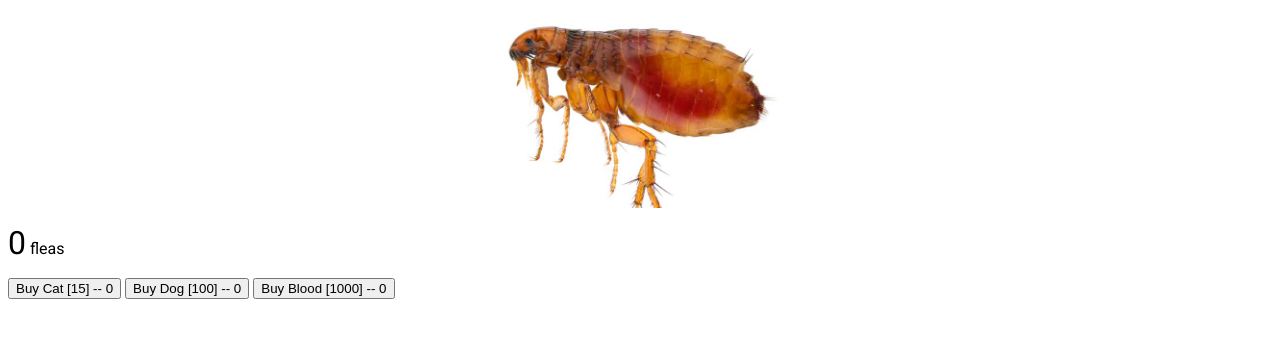
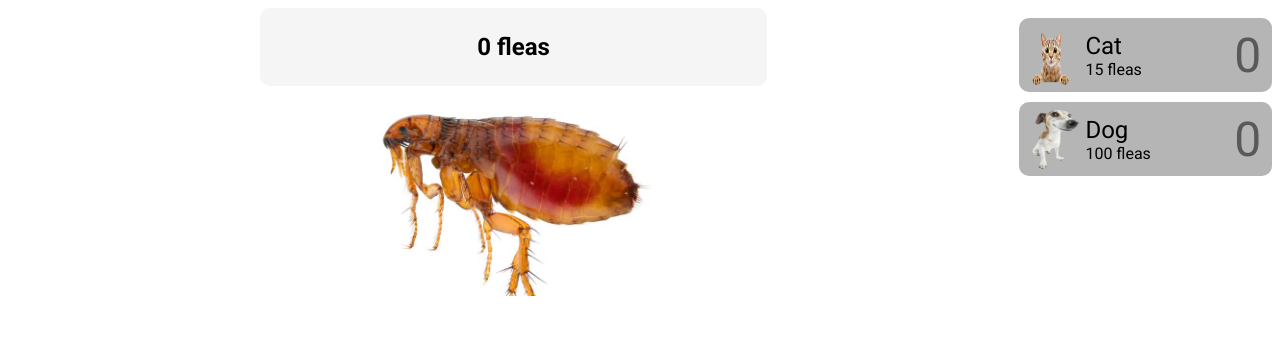
Before and after one commit to FlopD0g/Flea-Clicker, a plain HTML site: page Flea Clicker/index.html in a window 1280 px wide. Drawn offline with Linux system fonts and the light colour scheme.

Commit message:
Added more CSS

```diff
--- a/Flea Clicker/index.html
+++ b/Flea Clicker/index.html
@@ -10,11 +10,46 @@
     <link rel="stylesheet" href="styles.css">
   </head>
   <body>
-      <img src=flea-index.jpg onclick="erection(1)" width=300 class="flea-picture">
-      <p><span id="fleas">0</span> <span id="currency">fleas</span></p>
-      <button onclick="buyCat()"> Buy Cat [<span id="catcost">15</span>] -- <span id="catsowned">0</span></button>
-      <button onclick="buyDog()"> Buy Dog [<span id="dogcost">100</span>] -- <span id="dogsowned">0</span></button>
-      <button onclick="buyBlood()"> Buy Blood [<span id="bloodcost">1000</span>] -- <span id="bloodowned">0</span></button>
+    <center>
+      <div class="sectionLeft">
+        <div class="scoreContainer">
+          <p><span id="fleas">0</span> <span id="currency">fleas</span></p>
+        </div>
+        <div class="clickerContainer">
+          <img src=flea.jpg onclick="erection(1)" width=300>
+        </div>
+      </div>
+
+      <div class="sectionRight">
+        <table class="shopButton" onclick="buyCat()">
+          <tr>
+            <td id="image"><img src="cat.png"></td>
+            <td id="nameAndCost">
+              <p>Cat</p>
+              <p><span id="catcost">15</span> fleas</p>
+            </td>
+            <td id="amount"><span id="catsowned">0</span></td>
+          </tr>
+        </table>
+
+        <table class="shopButton" onclick="buyDog()">
+          <tr>
+            <td id="image"><img src="dog.png"></td>
+            <td id="nameAndCost">
+              <p>Dog</p>
+              <p><span id="dogcost">100</span> fleas</p>
+            </td>
+            <td id="amount"><span id="dogsowned">0</span></td>
+          </tr>
+        </table>
+
+        <!--
+        <button onclick="buyCat()"> Buy Cat [<span id="catcost">15</span>] -- <span id="catsowned">0</span></button>
+        <button onclick="buyDog()"> Buy Dog [<span id="dogcost">100</span>] -- <span id="dogsowned">0</span></button>
+        <button onclick="buyBlood()"> Buy Blood [<span id="bloodcost">1000</span>] -- <span id="bloodowned">0</span></button>
+        -->
+      </div>
+    </center>
     <script src="script.js"></script>
   </body>
 </html>
--- a/Flea Clicker/script.js
+++ b/Flea Clicker/script.js
@@ -1,5 +1,4 @@
 var fleas_owned = 0;
-var fps = 0;
 
 var catCost = 15;
 var catsOwned = 0;
@@ -19,7 +18,7 @@ function buyCat() {
     if (fleas_owned >= catCost) {
         fleas_owned = fleas_owned - catCost;
         catsOwned = catsOwned + 1;
-        catCost = Math.round(catCost * 1.15);
+        catCost = Math.round(catCost * 1.5);
 
         document.getElementById("fleas").innerHTML = fleas_owned;
         document.getElementById("catcost").innerHTML = catCost;
@@ -31,7 +30,7 @@ function buyDog() {
     if (fleas_owned >= dogCost) {
         fleas_owned = fleas_owned - dogCost;
         dogsOwned = dogsOwned + 1;
-        dogCost = Math.round(dogCost * 1.5);
+        dogCost = Math.round(dogCost * 2.5);
 
         document.getElementById("fleas").innerHTML = fleas_owned;
         document.getElementById("dogcost").innerHTML = dogCost;
@@ -43,7 +42,7 @@ function buyBlood() {
     if (fleas_owned >= bloodCost) {
         fleas_owned = fleas_owned - bloodCost;
         bloodowned = bloodowned + 1;
-        bloodCost = Math.round(bloodCost * 1.5);
+        bloodCost = Math.round(bloodCost * 5.5);
 
         document.getElementById("fleas").innerHTML = fleas_owned;
         document.getElementById("bloodcost").innerHTML = bloodCost;
@@ -52,8 +51,9 @@ function buyBlood() {
 }
 
 setInterval(function() {
-    fleas_owned = fleas_owned + (catsOwned * Math.floor((Math.random() * 3) + 1));
-    fleas_owned = fleas_owned + (dogsOwned * Math.floor((Math.random() * 5) + 1));
-    fleas_owned = fleas_owned + (bloodowned * Math.floor((Math.random() * 15) + 1));
+    fleas_owned = fleas_owned + (catsOwned * Math.floor((Math.random() * 2) + 1));
+    fleas_owned = fleas_owned + (dogsOwned * Math.floor((Math.random() * 4) + 1));
+    fleas_owned = fleas_owned + (bloodowned * Math.floor((Math.random() * 10) + 1));
     document.getElementById("fleas").innerHTML = fleas_owned;
+    document.title = fleas_owned + " fleas - Flea Clicker"
 }, 1000)
--- a/Flea Clicker/styles.css
+++ b/Flea Clicker/styles.css
@@ -1,28 +1,74 @@
 @import url('https://fonts.googleapis.com/css2?family=Roboto:wght@400;700&display=swap');
 
-.flea-picture {
-    transition: 0.15s;
-    display: block;
-    margin-left: auto;
-    margin-right: auto;
-    object-fit: contain;
-    }
+.sectionLeft {
+    float: left;
+    width: 80%;
+}
 
-    .flea-picture:hover {
-    transform: scale(105%);
-    cursor: pointer;
-    }
+.sectionRight {
+    float: right;
+    width: 20%;
+}
 
-    .flea-picture:active {
-    transform: scale(90%);
-    }
+.scoreContainer {
+    background-color: rgb(238,238,238, 0.6);
+    width: 50%;
+    padding: 1px;
+    border-radius: 10px;
+    font-size: 24px;
+    font-weight: bold;
+    font-family: Roboto;
+}
 
-    #fleas {
+.clickerContainer img {
+    position: relative;
+    margin-top: 10px;
+    transition: all 0.15s;
+}
+
+.clickerContainer img:hover {
+    transform: scale(1.10)
+}
+
+.clickerContainer img:active {
+    transform: scale(.99);
+}
+
+.shopButton {
+    background-color: #b5b5b5;
+    transition: all .2s ease-in-out;
+    border-radius: 10px;
+    width: 100%;
+    margin: 10px 0px 10px 0px;
+}
+
+.shopButton:hover {
+    background-color: #c7c7c7;
+    transition: all .2s ease-in-out;
+}
+
+.shopButton #image {
+    width: 25%;
+}
+
+.shopButton img {
+    height: 64px;
+    width: 100%;
+}
+
+.shopButton #nameAndCost p {
+    margin: 0px;
+    width: 60%;
     font-family: Roboto;
-    font-size: 2em;
-    text-align: center;
-    }
+}
 
-    #currency {
-        font-family: Roboto;
-    }
+.shopButton #nameAndCost p:first-of-type {
+    font-size: 24px;
+}
+
+.shopButton #amount {
+    font-size: 48px;
+    color: #595959;
+    font-family: Roboto;
+    width: 15%;
+}
```
Also changed, not shown: Flea Clicker/cat.png (added), Flea Clicker/dog.png (added), Flea Clicker/flea.jpg (renamed from Flea Clicker/flea-index.jpg).
